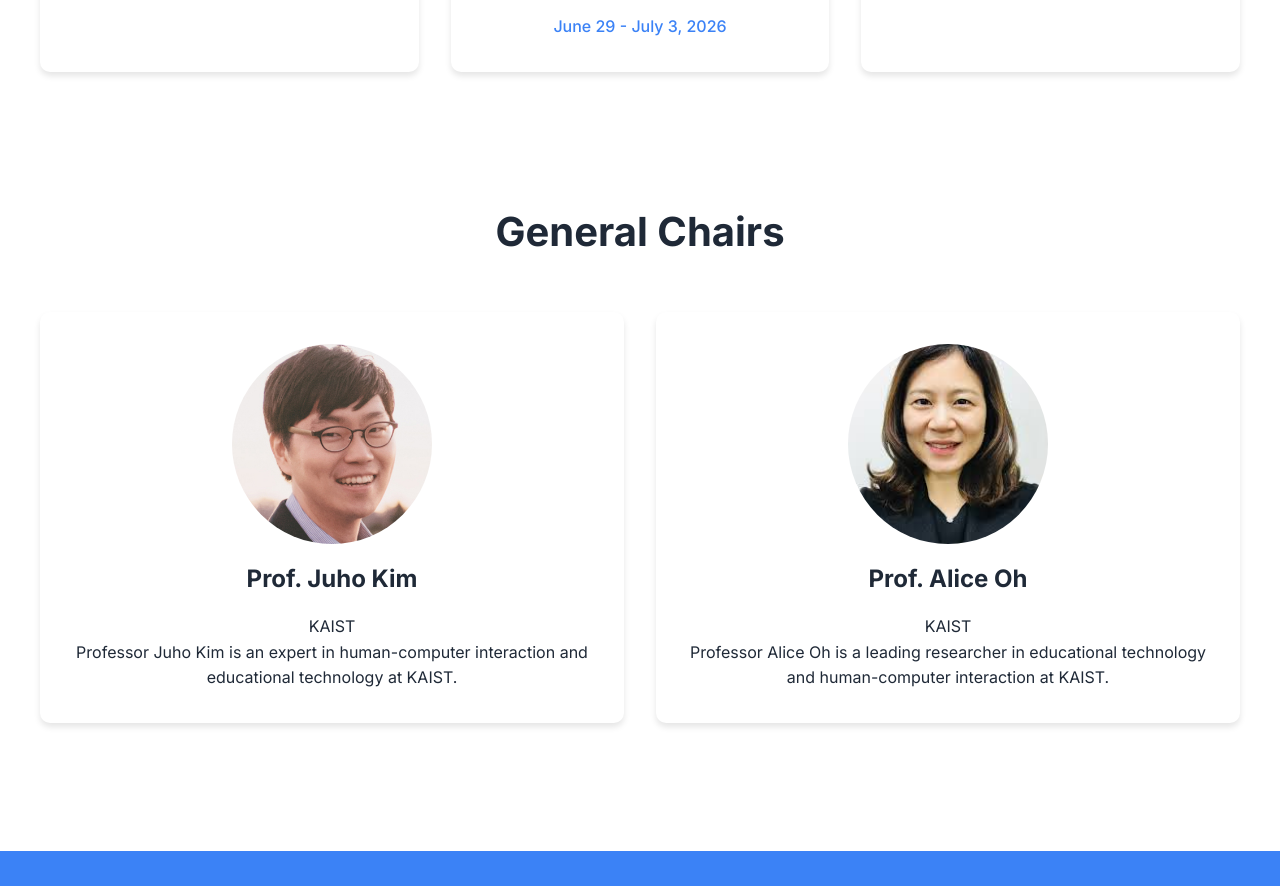
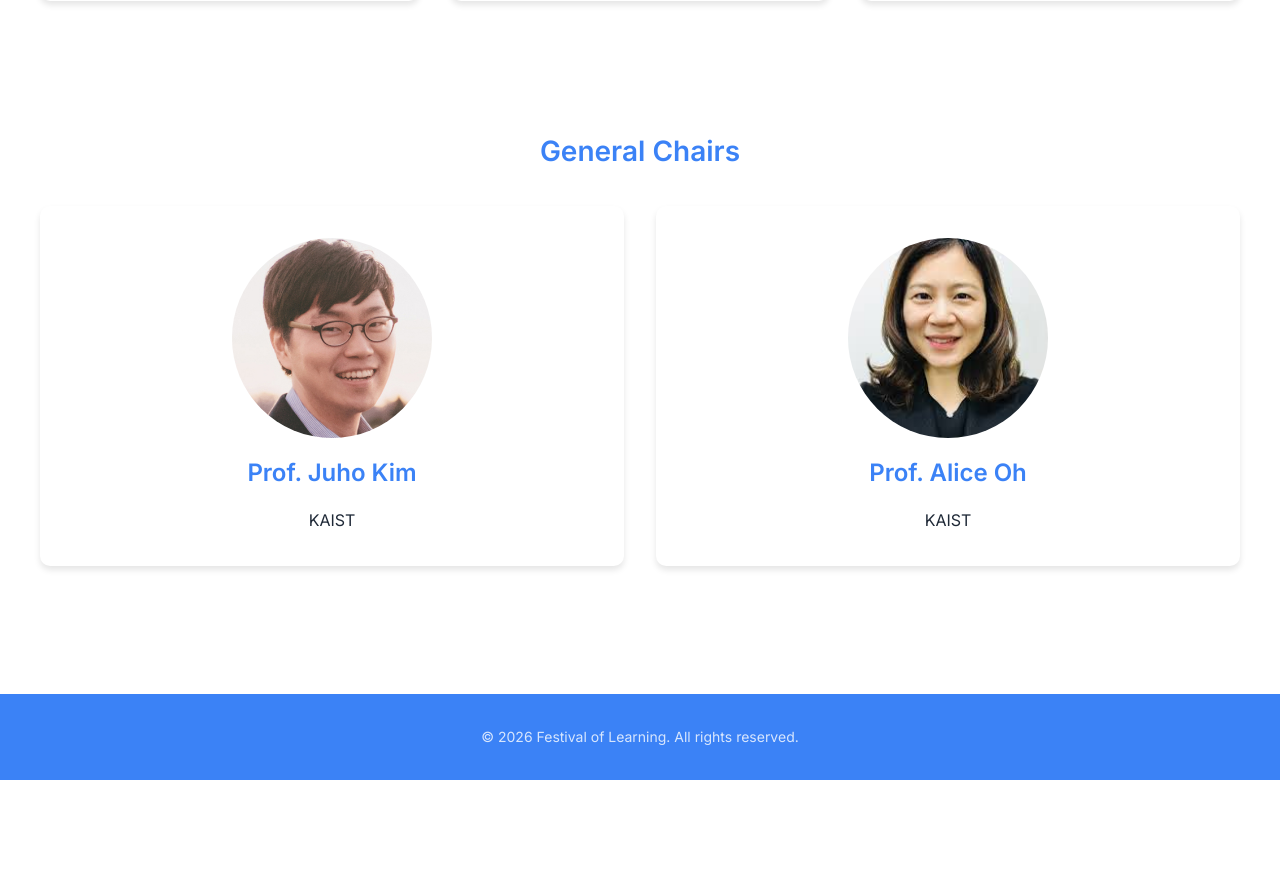
Before and after one commit to kixlab/festival-of-learning-2026, a Next.js app: page / in a window 1280 px wide. Shown: the part 1442-2328 px from the top of the page. After the commit the page ends 2222 px from the top, so only its background shows below. Built offline with nearby package versions, Linux system fonts and the light colour scheme.

Commit message:
Replace Next.js Image with regular img tags for all images

```diff
--- a/src/app/page.module.css
+++ b/src/app/page.module.css
@@ -325,10 +325,11 @@ a.secondary {
 }
 
 .sectionTitle {
-  font-size: 2.5rem;
-  color: var(--text);
+  font-size: 1.75rem;
+  font-weight: 600;
+  color: var(--primary);
+  margin-bottom: 1rem;
   text-align: center;
-  margin-bottom: 3rem;
 }
 
 .infoGrid {
@@ -353,7 +354,8 @@ a.secondary {
 
 .cardTitle {
   font-size: 1.5rem;
-  color: var(--text);
+  font-weight: 600;
+  color: var(--primary);
   margin: 1rem 0;
 }
 
--- a/src/app/page.tsx
+++ b/src/app/page.tsx
@@ -91,9 +91,6 @@ export default function Home() {
                   </div>
                   <h3 className={styles.cardTitle}>{chair.name}</h3>
                   <p className={styles.cardText}>{chair.institution}</p>
-                  {'description' in chair && chair.description && (
-                    <p className={styles.cardText}>{chair.description}</p>
-                  )}
                 </div>
               ))}
             </div>
```
